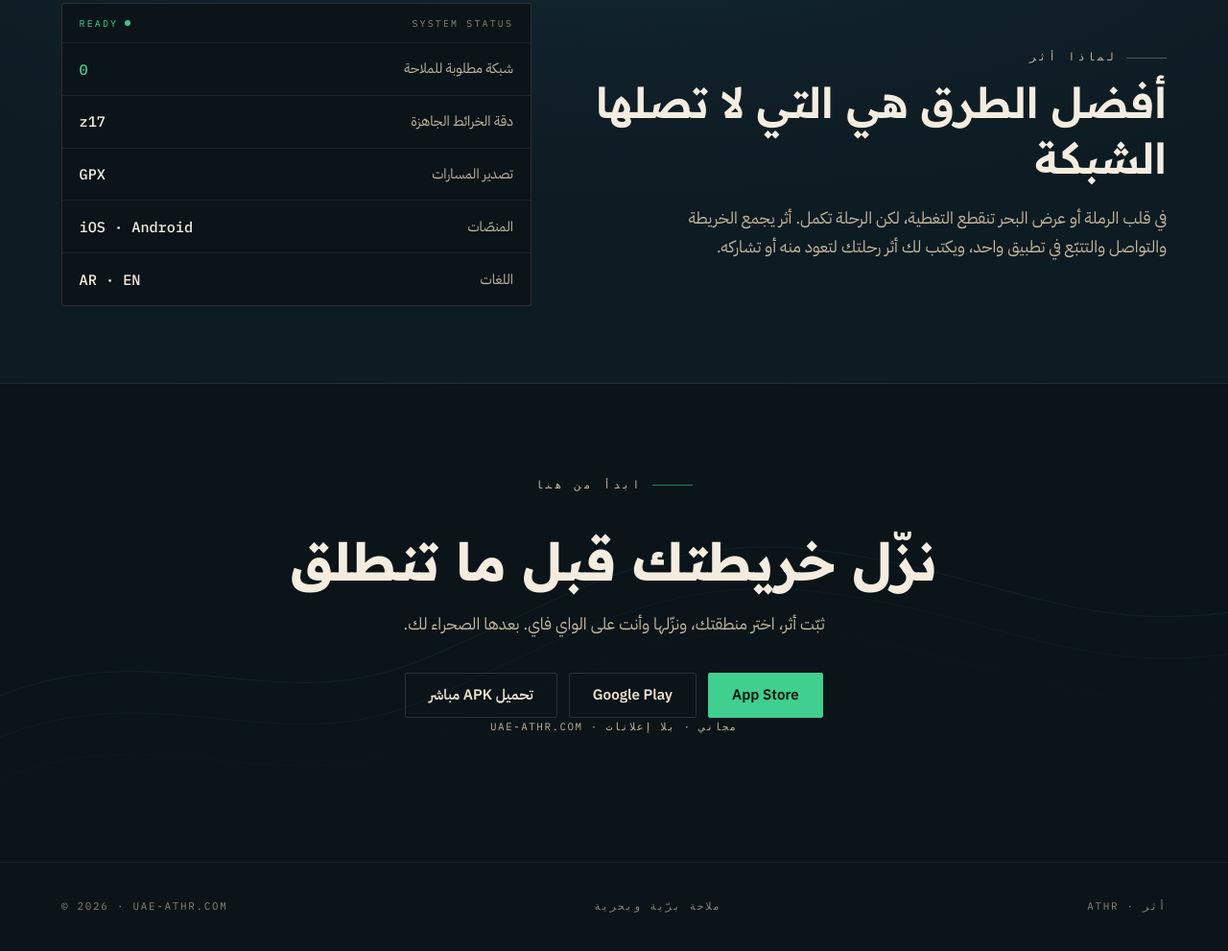
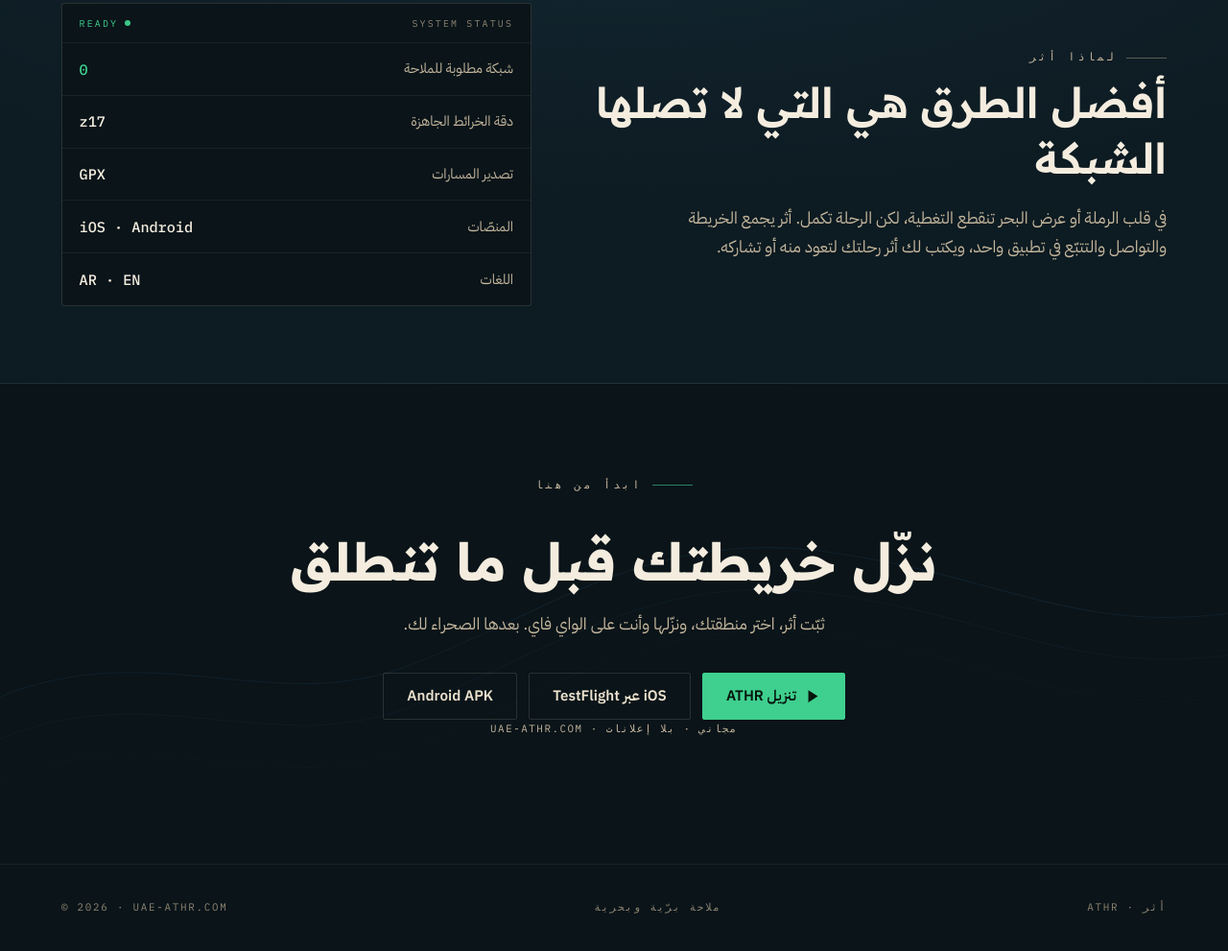
Before and after one commit to 3ynawi2025/athar-site, a plain HTML site: page index.html in a window 1280 px wide. Shown: the part 3741-4732 px from the top of the page at 96% size. Drawn offline with nearby package versions, Linux system fonts and the light colour scheme.

Commit message:
جميع روابط التحميل تشير إلى صفحة Expo Builds

```diff
--- a/index.html
+++ b/index.html
@@ -722,10 +722,10 @@ dl.status__list{margin:0}
     <p data-ar="ثبّت أثر، اختر منطقتك، ونزّلها وأنت على الواي فاي. بعدها الصحراء لك." data-en="Install Athr, pick your region, and pull it down while you're still on Wi-Fi. After that, the desert is yours.">ثبّت أثر، اختر منطقتك، ونزّلها وأنت على الواي فاي. بعدها الصحراء لك.</p>
     <div class="get__actions">
       <!-- استبدل # برابط App Store -->
-      <a class="btn btn--go" href="#" data-ar="App Store" data-en="App Store">App Store</a>
+      <a class="btn btn--go" href="https://expo.dev/accounts/3ynawi/projects/atharios/builds" data-ar="حمّل التطبيق" data-en="Download the app"><svg width="17" height="17" viewBox="0 0 24 24" fill="currentColor" aria-hidden="true"><path d="M5 3l14 9-14 9V3z"/></svg> <span data-ar="تنزيل ATHR" data-en="Download ATHR">تنزيل ATHR</span></a>
       <!-- استبدل # برابط Google Play أو ملف APK -->
-      <a class="btn btn--ghost" href="#" data-ar="Google Play" data-en="Google Play">Google Play</a>
-      <a class="btn btn--ghost" href="#" data-ar="تحميل APK مباشر" data-en="Direct APK">تحميل APK مباشر</a>
+      <a class="btn btn--ghost" href="https://expo.dev/accounts/3ynawi/projects/atharios/builds" data-ar="iOS عبر TestFlight" data-en="iOS via TestFlight">iOS عبر TestFlight</a>
+      <a class="btn btn--ghost" href="https://expo.dev/accounts/3ynawi/projects/atharios/builds" data-ar="Android APK" data-en="Android APK">Android APK</a>
     </div>
     <p class="get__note ltr">uae-athr.com · <span data-ar="مجاني" data-en="Free">مجاني</span> · <span data-ar="بلا إعلانات" data-en="No ads">بلا إعلانات</span></p>
   </div>
```
